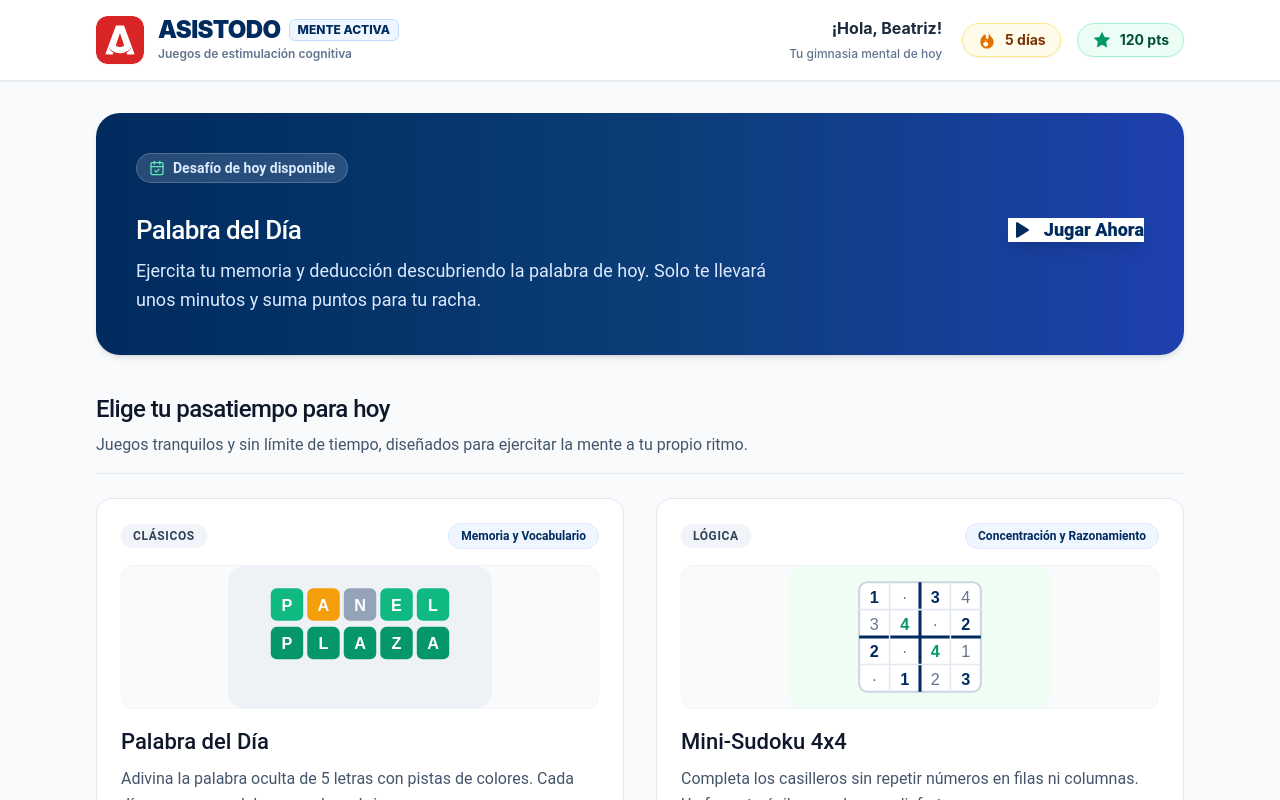
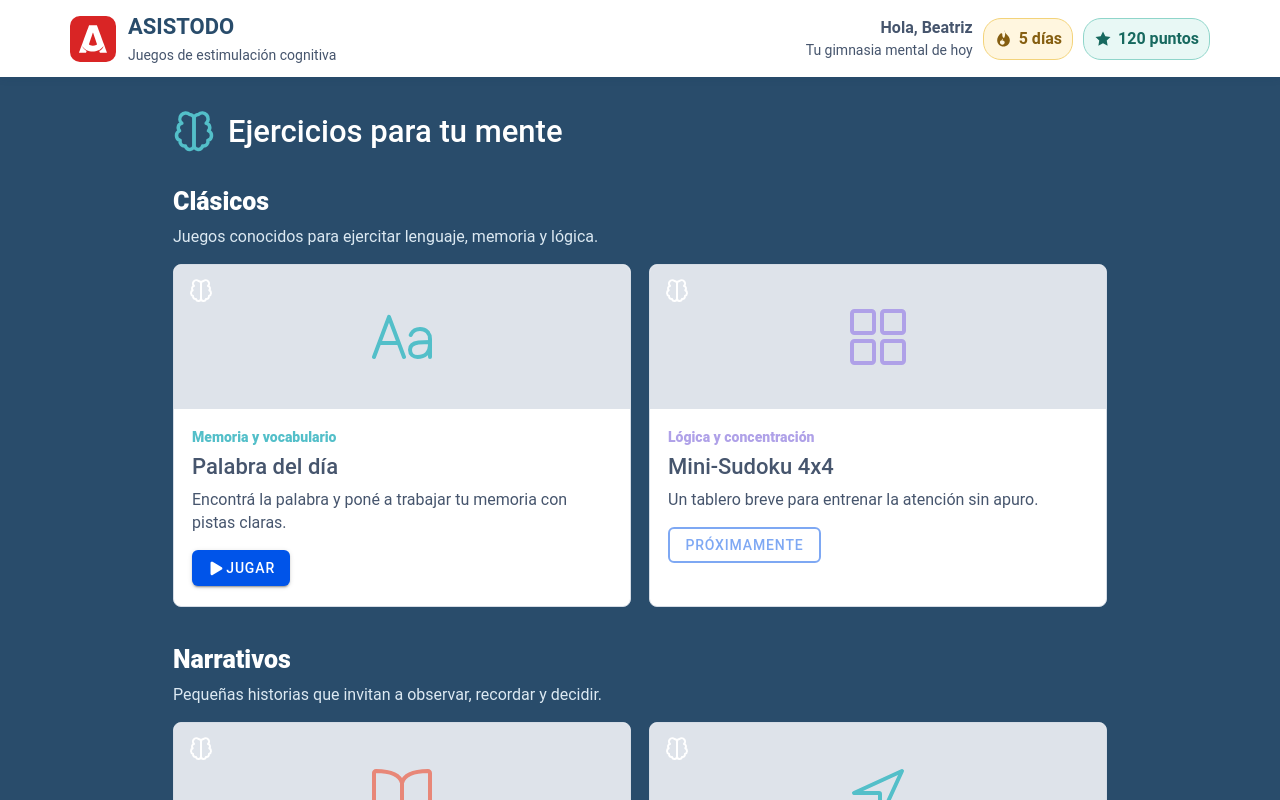
Before and after one commit to MontiNahuel/juegos-mayores-actualizaciones, a React (Vite) app: page /menu in a window 1280 px wide. Built offline with nearby package versions, Linux system fonts and the light colour scheme.

Commit message:
feat: rediseñar menú cognitivo

```diff
--- a/src/VISTAS/MENU/Menu.tsx
+++ b/src/VISTAS/MENU/Menu.tsx
@@ -1,269 +1,111 @@
-import React, { useState } from 'react';
+import type { CSSProperties } from 'react';
 import { useNavigate } from 'react-router-dom';
-import {
-  IonContent,
-  IonPage,
-} from '@ionic/react';
-import {
-  FlameIcon,
-  StarIcon,
-  PlayIcon,
-  WordleIllustration,
-  SudokuIllustration,
-  CrosswordIllustration,
-  RouteIllustration,
-  CalendarCheckIcon,
-} from '../COMPONENTS/Icons/Icons';
+import { IonContent, IonHeader, IonPage, IonToolbar } from '@ionic/react';
+import { bookOutline, gridOutline, navigateOutline, textOutline } from 'ionicons/icons';
+import { BrainIcon, FlameIcon, StarIcon } from '../COMPONENTS/Icons/Icons';
+import MenuCard, { type GameGroup, type MenuCardGame } from './MenuCard';
 
-interface GameItem {
-  id: string;
-  title: string;
-  category: string;
-  benefit: string;
-  description: string;
-  illustration: React.ReactNode;
-  isDaily?: boolean;
-  completedToday?: boolean;
-}
+const color = {
+  blue: '#294C6B',
+  ink: '#46556D',
+  paper: '#F4F6F9',
+  panel: '#DEE3EA',
+  teal: '#53BFC9',
+  lavender: '#AFA1E8',
+  coral: '#E88778',
+};
+
+const games: MenuCardGame[] = [
+  {
+    id: 'wordle', group: 'Clásicos', title: 'Palabra del día', skill: 'Memoria y vocabulario',
+    description: 'Encontrá la palabra y poné a trabajar tu memoria con pistas claras.',
+    icon: textOutline, accent: color.teal, available: true,
+  },
+  {
+    id: 'sudoku', group: 'Clásicos', title: 'Mini-Sudoku 4x4', skill: 'Lógica y concentración',
+    description: 'Un tablero breve para entrenar la atención sin apuro.',
+    icon: gridOutline, accent: color.lavender,
+  },
+  {
+    id: 'crucigrama', group: 'Narrativos', title: 'Crucigrama cotidiano', skill: 'Lenguaje y recuerdos',
+    description: 'Pistas cercanas para conectar palabras, ideas y memorias.',
+    icon: bookOutline, accent: color.coral,
+  },
+  {
+    id: 'ruta-postal', group: 'Narrativos', title: 'La ruta postal', skill: 'Atención visual',
+    description: 'Seguí un recorrido y encontrá las señales importantes en pantalla.',
+    icon: navigateOutline, accent: color.teal,
+  },
+];
+
+const groups: { title: GameGroup; description: string }[] = [
+  { title: 'Clásicos', description: 'Juegos conocidos para ejercitar lenguaje, memoria y lógica.' },
+  { title: 'Narrativos', description: 'Pequeñas historias que invitan a observar, recordar y decidir.' },
+];
+
+const styles: Record<string, CSSProperties> = {
+  shell: { background: color.blue, margin: '0 auto', maxWidth: 1050, minHeight: '100%', padding: '34px clamp(18px, 5vw, 58px) 52px' },
+  heading: { color: color.ink, fontSize: 25, lineHeight: 1.18, margin: 0, fontWeight: 800 },
+  description: { color: color.ink, fontSize: 16, lineHeight: 1.45, margin: '8px 0 0' },
+  grid: { display: 'grid', gap: 18, gridTemplateColumns: 'repeat(auto-fit, minmax(290px, 1fr))', marginTop: 16 },
+};
+
+const WebHeader: React.FC = () => (
+  <IonHeader style={{ boxShadow: '0 1px 8px rgba(23, 59, 99, 0.14)' }}>
+    <IonToolbar style={{ '--background': '#FFFFFF', '--border-width': 0 } as CSSProperties}>
+      <div style={{ alignItems: 'center', display: 'flex', justifyContent: 'space-between', margin: '0 auto', maxWidth: 1180, minHeight: 76, padding: '10px 20px' }}>
+        <div style={{ alignItems: 'center', display: 'flex', gap: 12 }}>
+          <img alt="ASISTODO" src="/asistodo-logo.svg" style={{ height: 46, width: 46 }} />
+          <div>
+            <strong style={{ color: color.blue, display: 'block', fontSize: 22 }}>ASISTODO</strong>
+            <span style={{ color: color.ink, fontSize: 14 }}>Juegos de estimulación cognitiva</span>
+          </div>
+        </div>
+        <div style={{ alignItems: 'center', display: 'flex', gap: 10 }}>
+          <div style={{ color: color.ink, fontSize: 14, textAlign: 'right' }}>
+            <strong style={{ display: 'block', fontSize: 16 }}>Hola, Beatriz</strong>
+            Tu gimnasia mental de hoy
+          </div>
+          <div style={{ alignItems: 'center', background: '#FFF6DF', border: '1px solid #F3D37A', borderRadius: 18, color: '#855E10', display: 'flex', fontWeight: 700, gap: 6, padding: '8px 10px' }}>
+            <FlameIcon className="" size={19} /> 5 días
+          </div>
+          <div style={{ alignItems: 'center', background: '#E8F8F5', border: '1px solid #8FD5CA', borderRadius: 18, color: '#17695F', display: 'flex', fontWeight: 700, gap: 6, padding: '8px 10px' }}>
+            <StarIcon className="" size={18} /> 120 puntos
+          </div>
+        </div>
+      </div>
+    </IonToolbar>
+  </IonHeader>
+);
 
 const Menu: React.FC = () => {
   const navigate = useNavigate();
-
-  // Estado local para presentación (sin requerir backend todavía)
-  const [user] = useState({
-    name: 'Beatriz',
-    streak: 5,
-    points: 120,
-  });
-
-  const games: GameItem[] = [
-    {
-      id: 'wordle',
-      title: 'Palabra del Día',
-      category: 'Clásicos',
-      benefit: 'Memoria y Vocabulario',
-      description: 'Adivina la palabra oculta de 5 letras con pistas de colores. Cada día una nueva palabra para descubrir.',
-      illustration: <WordleIllustration />,
-      isDaily: true,
-      completedToday: false,
-    },
-    {
-      id: 'sudoku',
-      title: 'Mini-Sudoku 4x4',
-      category: 'Lógica',
-      benefit: 'Concentración y Razonamiento',
-      description: 'Completa los casilleros sin repetir números en filas ni columnas. Un formato ágil pensado para disfrutar.',
-      illustration: <SudokuIllustration />,
-      completedToday: false,
-    },
-    {
-      id: 'crucigrama',
-      title: 'Crucigrama Cotidiano',
-      category: 'Palabras',
-      benefit: 'Memoria Semántica',
-      description: 'Resuelve pistas con palabras y recuerdos familiares de nuestra cultura en un tablero cómodo y claro.',
-      illustration: <CrosswordIllustration />,
-      completedToday: false,
-    },
-    {
-      id: 'ruta-postal',
-      title: 'La Ruta Postal',
-      category: 'Agilidad',
-      benefit: 'Atención y Visión Periférica',
-      description: 'Encuentra el buzón en pantalla y sigue el recorrido del cartero para ejercitar tus reflejos visuales.',
-      illustration: <RouteIllustration />,
-      completedToday: false,
-    },
-  ];
-
-  const handleStartGame = (gameId: string, gameTitle: string) => {
-    if (gameId === 'wordle') {
-      navigate('/juegos/wordle');
-      return;
-    }
-
-    alert(`¡Próximamente! Estás por iniciar: ${gameTitle}`);
-  };
+  const startGame = (id: string) => id === 'wordle' && navigate('/juegos/wordle');
 
   return (
-    <IonPage className="bg-slate-50 font-sans">
-      {/* ========================================================
-          1. BARRA SUPERIOR DE NAVEGACIÓN (ASISTODO WEB)
-          ======================================================== */}
-      <header className="sticky top-0 z-40 bg-white/95 backdrop-blur-md border-b border-slate-200 shadow-xs">
-        <div className="max-w-6xl mx-auto px-4 sm:px-6 lg:px-8">
-          <div className="flex items-center justify-between h-20">
-            {/* Logo e Identidad Institucional */}
-            <div className="flex items-center gap-3.5">
-              <img
-                src="/asistodo-logo.svg"
-                alt="Logo ASISTODO"
-                className="w-12 h-12 object-contain rounded-xl shadow-xs"
-              />
-              <div>
-                <div className="flex items-center gap-2">
-                  <span className="text-2xl font-black text-[#002B5E] tracking-tight leading-none">
-                    ASISTODO
-                  </span>
-                  <span className="text-xs font-extrabold uppercase px-2 py-0.5 rounded-md bg-blue-50 text-[#002B5E] border border-blue-200">
-                    Mente Activa
-                  </span>
+    <IonPage>
+      <WebHeader />
+      <IonContent style={{ '--background': color.blue } as CSSProperties}>
+        <div style={{ background: color.blue, minHeight: '100%' }}>
+          <main style={styles.shell}>
+            <header style={{ alignItems: 'center', display: 'flex', gap: 13, marginBottom: 34 }}>
+              <div aria-hidden="true" style={{ color: color.teal, height: 42, width: 42 }}><BrainIcon className="" size={42} /></div>
+              <h1 style={{ color: '#FFFFFF', fontSize: 31, lineHeight: 1.18, margin: 0 }}>Ejercicios para tu mente</h1>
+            </header>
+
+            {groups.map((group, index) => (
+              <section key={group.title} style={{ marginTop: index ? 38 : 0 }}>
+                <h2 style={{ ...styles.heading, color: '#FFFFFF' }}>{group.title}</h2>
+                <p style={{ ...styles.description, color: '#DCE9F2' }}>{group.description}</p>
+                <div style={styles.grid}>
+                  {games.filter((game) => game.group === group.title).map((game) => (
+                    <MenuCard game={game} key={game.id} onStart={startGame} />
+                  ))}
                 </div>
-                <p className="text-xs font-semibold text-slate-500 mt-1">
-                  Juegos de estimulación cognitiva
-                </p>
-              </div>
-            </div>
-
-            {/* Saludo y Píldoras de Logro (Racha y Puntos) */}
-            <div className="flex items-center gap-3 sm:gap-4">
-              <div className="hidden sm:block text-right mr-1">
-                <span className="text-base font-bold text-slate-800 block">
-                  ¡Hola, {user.name}!
-                </span>
-                <span className="text-xs text-slate-500 font-medium">
-                  Tu gimnasia mental de hoy
-                </span>
-              </div>
-
-              {/* Píldora de Racha */}
-              <div
-                className="flex items-center gap-2 bg-amber-50 border border-amber-200 px-3.5 py-1.5 rounded-full text-amber-900 text-sm font-bold shadow-xs select-none"
-                title="Días seguidos jugando"
-              >
-                <FlameIcon className="w-5 h-5 text-amber-600" />
-                <span>{user.streak} días</span>
-              </div>
-
-              {/* Píldora de Puntos */}
-              <div
-                className="flex items-center gap-2 bg-emerald-50 border border-emerald-200 px-3.5 py-1.5 rounded-full text-emerald-900 text-sm font-bold shadow-xs select-none"
-                title="Puntos acumulados"
-              >
-                <StarIcon className="w-5 h-5 text-emerald-600" />
-                <span>{user.points} pts</span>
-              </div>
-            </div>
-          </div>
+              </section>
+            ))}
+          </main>
         </div>
-      </header>
-
-      {/* ========================================================
-          2. CONTENIDO PRINCIPAL (VISTA WEB ESPACIOSA Y ACCESIBLE)
-          ======================================================== */}
-      <IonContent fullscreen className="bg-slate-50" style={{ '--background': '#f8fafc' } as React.CSSProperties}>
-        <main className="max-w-6xl mx-auto px-4 sm:px-6 lg:px-8 py-8 space-y-10">
-
-          {/* ====================================================
-              SECCIÓN HERO: DESAFÍO DEL DÍA DESTACADO
-              ==================================================== */}
-          <section className="relative overflow-hidden rounded-3xl bg-gradient-to-r from-[#002B5E] via-[#0b3c75] to-[#1e40af] text-white p-6 sm:p-8 md:p-10 shadow-md">
-            <div className="relative z-10 flex flex-col md:flex-row md:items-center justify-between gap-6">
-              <div className="max-w-2xl space-y-3">
-                <div className="inline-flex items-center gap-2 px-3 py-1 rounded-full bg-white/15 backdrop-blur-sm text-blue-100 text-xs sm:text-sm font-semibold border border-white/20">
-                  <CalendarCheckIcon className="w-4 h-4 text-emerald-300" />
-                  <span>Desafío de hoy disponible</span>
-                </div>
-
-                <h1 className="text-2xl sm:text-3xl md:text-4xl font-black text-white tracking-tight leading-tight">
-                  Palabra del Día
-                </h1>
-
-                <p className="text-base sm:text-lg text-blue-100 leading-relaxed font-normal">
-                  Ejercita tu memoria y deducción descubriendo la palabra de hoy. Solo te llevará unos minutos y suma puntos para tu racha.
-                </p>
-              </div>
-
-              <div className="flex-shrink-0">
-                <button
-                  onClick={() => handleStartGame('wordle', 'Palabra del Día')}
-                  className="w-full sm:w-auto inline-flex items-center justify-center gap-3 px-8 py-4 bg-white text-[#002B5E] text-lg font-black rounded-2xl shadow-lg hover:bg-blue-50 active:scale-98 transition-all cursor-pointer"
-                >
-                  <PlayIcon className="w-6 h-6 text-[#002B5E]" />
-                  <span>Jugar Ahora</span>
-                </button>
-              </div>
-            </div>
-          </section>
-
-          {/* ====================================================
-              SECCIÓN: CATÁLOGO DE JUEGOS COGNITIVOS
-              (Inspirado en el Mockup: Título + Tarjetas limpias)
-              ==================================================== */}
-          <section className="space-y-6">
-            <div className="border-b border-slate-200 pb-4">
-              <h2 className="text-xl sm:text-2xl font-black text-slate-900 tracking-tight">
-                Elige tu pasatiempo para hoy
-              </h2>
-              <p className="text-sm sm:text-base text-slate-600 font-normal mt-1">
-                Juegos tranquilos y sin límite de tiempo, diseñados para ejercitar la mente a tu propio ritmo.
-              </p>
-            </div>
-
-            {/* Grid de Tarjetas de Juego */}
-            <div className="grid grid-cols-1 md:grid-cols-2 gap-6 lg:gap-8">
-              {games.map((game) => (
-                <article
-                  key={game.id}
-                  className="bg-white rounded-2xl border border-slate-200 shadow-xs hover:shadow-md transition-shadow duration-200 flex flex-col justify-between overflow-hidden"
-                >
-                  {/* Encabezado de la Tarjeta e Ilustración SVG */}
-                  <div className="p-6 pb-4">
-                    {/* Píldoras de Categoría y Beneficio */}
-                    <div className="flex flex-wrap items-center justify-between gap-2 mb-4">
-                      <span className="px-3 py-1 rounded-full bg-slate-100 text-slate-700 text-xs font-bold uppercase tracking-wider">
-                        {game.category}
-                      </span>
-                      <span className="px-3 py-1 rounded-full bg-blue-50 text-[#002B5E] border border-blue-100 text-xs font-semibold">
-                        {game.benefit}
-                      </span>
-                    </div>
-
-                    {/* Contenedor de la Ilustración SVG (sin imágenes rotas) */}
-                    <div className="w-full h-36 rounded-xl overflow-hidden mb-5 border border-slate-100 bg-slate-50 flex items-center justify-center">
-                      {game.illustration}
-                    </div>
-
-                    {/* Título y Descripción Accesible */}
-                    <h3 className="text-xl sm:text-2xl font-extrabold text-slate-900 leading-snug mb-2">
-                      {game.title}
-                    </h3>
-                    <p className="text-base text-slate-600 leading-relaxed font-normal">
-                      {game.description}
-                    </p>
-                  </div>
-
-                  {/* Pie de la Tarjeta con Botón de Acción Amplio */}
-                  <div className="px-6 py-4 bg-slate-50/70 border-t border-slate-100 flex items-center justify-between">
-                    <span className="text-xs font-bold text-slate-500">
-                      Sin límite de tiempo
-                    </span>
-                    <button
-                      onClick={() => handleStartGame(game.id, game.title)}
-                      className="inline-flex items-center gap-2 px-6 py-2.5 bg-[#002B5E] hover:bg-blue-900 text-white font-bold text-base rounded-xl transition-all shadow-xs cursor-pointer active:scale-95"
-                    >
-                      <PlayIcon className="w-4 h-4 text-white" />
-                      <span>Comenzar</span>
-                    </button>
-                  </div>
-                </article>
-              ))}
-            </div>
-          </section>
-
-          {/* ====================================================
-              MENSAJE TRANQUILIZADOR (Validez para adultos mayores)
-              ==================================================== */}
-          <footer className="rounded-2xl border border-blue-100 bg-blue-50/60 p-6 text-center text-slate-600 space-y-1">
-            <p className="text-sm sm:text-base font-semibold text-[#002B5E]">
-              💡 Recuerda: acá no hay respuestas apuradas ni podés romper nada.
-            </p>
-            <p className="text-xs sm:text-sm text-slate-500">
-              Podés jugar cuántas veces quieras y retomar tus partidas cuando gustes.
-            </p>
-          </footer>
-
-        </main>
       </IonContent>
     </IonPage>
   );
--- /dev/null
+++ b/src/VISTAS/MENU/MenuCard.tsx
@@ -0,0 +1,60 @@
+import type { CSSProperties } from 'react';
+import { IonBadge, IonButton, IonIcon } from '@ionic/react';
+import { play } from 'ionicons/icons';
+import { BrainIcon } from '../COMPONENTS/Icons/Icons';
+
+export type GameGroup = 'Clásicos' | 'Narrativos';
+
+export interface MenuCardGame {
+  id: string;
+  group: GameGroup;
+  title: string;
+  skill: string;
+  description: string;
+  icon: string;
+  accent: string;
+  available?: boolean;
+}
+
+interface MenuCardProps {
+  game: MenuCardGame;
+  onStart: (id: string) => void;
+}
+
+const color = { ink: '#46556D', panel: '#DEE3EA' };
+
+const styles: Record<string, CSSProperties> = {
+  card: { background: '#FFFFFF', border: '1px solid #D5DCE5', borderRadius: 8, overflow: 'hidden' },
+  visual: { alignItems: 'center', background: color.panel, display: 'flex', height: 144, justifyContent: 'center', position: 'relative' },
+  brain: { color: '#FFFFFF', left: 15, position: 'absolute', top: 14 },
+  tag: { borderRadius: 20, bottom: 14, left: 15, padding: '7px 13px', position: 'absolute' },
+  copy: { padding: '18px 18px 20px' },
+  description: { color: color.ink, fontSize: 16, lineHeight: 1.45, margin: '8px 0 0' },
+};
+
+const MenuCard: React.FC<MenuCardProps> = ({ game, onStart }) => (
+  <article style={styles.card}>
+    <div aria-hidden="true" style={styles.visual}>
+      <div style={styles.brain}><BrainIcon className="" size={24} /></div>
+      <IonIcon icon={game.icon} style={{ color: game.accent, fontSize: 64 }} />
+
+    </div>
+    <div style={styles.copy}>
+      <p style={{ color: game.accent, fontSize: 14, fontWeight: 800, margin: '0 0 6px' }}>{game.skill}</p>
+      <h3 style={{ color: color.ink, fontSize: 22, lineHeight: 1.2, margin: 0 }}>{game.title}</h3>
+      <p style={styles.description}>{game.description}</p>
+      <IonButton
+        aria-label={`${game.available ? 'Jugar' : 'Próximamente'} ${game.title}`}
+        disabled={!game.available}
+        fill={game.available ? 'solid' : 'outline'}
+        onClick={() => onStart(game.id)}
+        style={{ margin: '16px 0 0', '--border-radius': '6px' } as CSSProperties}
+      >
+        {game.available && <IonIcon icon={play} slot="start" />}
+        {game.available ? 'Jugar' : 'Próximamente'}
+      </IonButton>
+    </div>
+  </article>
+);
+
+export default MenuCard;
```
Also changed, not shown: 1 other file (tests, documents, lock files or other folders).
